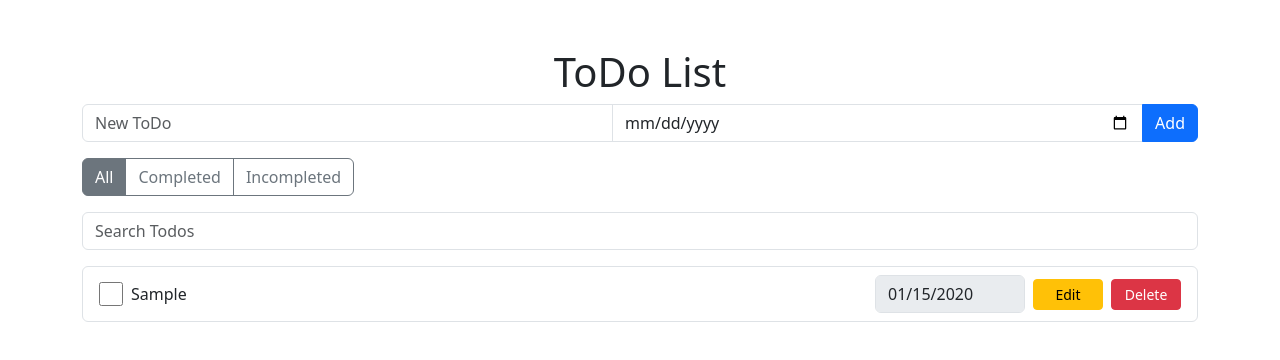
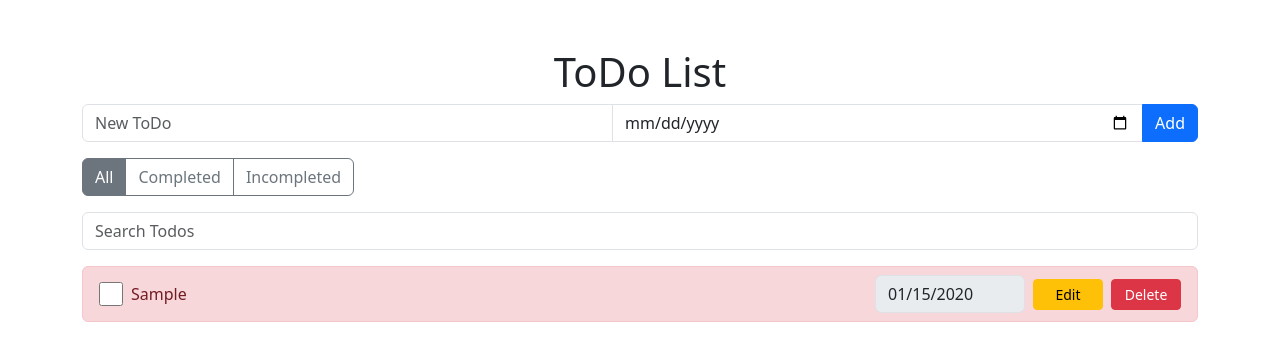
Before and after one commit to su1415/todo_app_ts, a React (Create React App) app: page / in a window 1280 px wide. Both pictures are taken after typing "Sample", "2020-01-15" into the empty fields and a click on the button "Add". Shown: the top 360 px of the page. Built offline with nearby package versions, Linux system fonts and the light colour scheme.

Commit message:
feat: 完了済と未完了の期限切れTODOのデザインを変更

```diff
--- a/src/components/TodoItem.tsx
+++ b/src/components/TodoItem.tsx
@@ -4,6 +4,7 @@ import { TodoItemProps, todo } from "../types";
 function TodoItem({ todo, onDeleteTodo, onSaveEditTodo, onToggleComplete }: TodoItemProps): JSX.Element {
   const [isEditing, setIsEditing] = useState<boolean>(false);
   const [editTodo, setEditTodo] = useState<todo>(todo);
+  const isOverdue = new Date(todo.dueDate) < new Date() && !todo.completed;
 
   function handleEditToggle(): void {
     setIsEditing(!isEditing);
@@ -16,7 +17,7 @@ function TodoItem({ todo, onDeleteTodo, onSaveEditTodo, onToggleComplete }: Todo
   };
 
   return (
-    <li className="list-group-item d-flex justify-content-between align-items-center">
+    <li className={`list-group-item d-flex justify-content-between align-items-center ${todo.completed ? "completed" : ""} ${isOverdue ? "overdue" : ""}`}>
       <div className="d-flex">
         <input
           type="checkbox"
@@ -35,9 +36,9 @@ function TodoItem({ todo, onDeleteTodo, onSaveEditTodo, onToggleComplete }: Todo
             className="form-control me-2 flex-grow-1"
           />
         ) : (
-          <>
+          <span className={ todo.completed ? "text-decoration-line-through" : "" }>
             { todo.text }
-          </>
+          </span>
         )}
       </div>
       <div className="d-flex">
--- a/src/index.css
+++ b/src/index.css
@@ -30,3 +30,14 @@ code {
 .fixed-width {
   min-width: 70px;
 }
+
+.completed .text-decoration-line-through {
+  text-decoration: line-through;
+  color: gray;
+}
+
+.overdue {
+  background-color: #f8d7da !important;
+  color: #721c24 !important;
+  border-color: #f5c6cb !important;
+}
```
